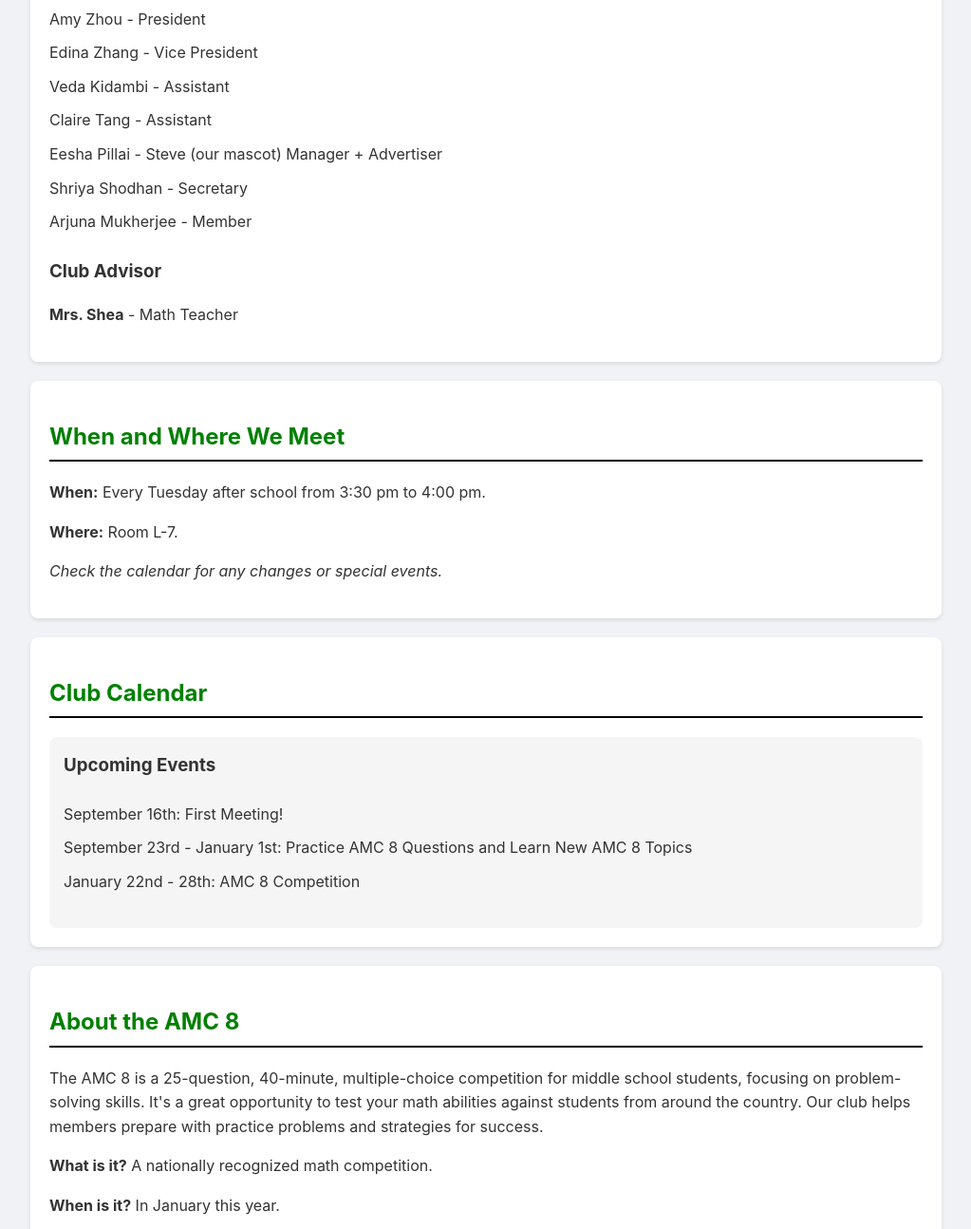
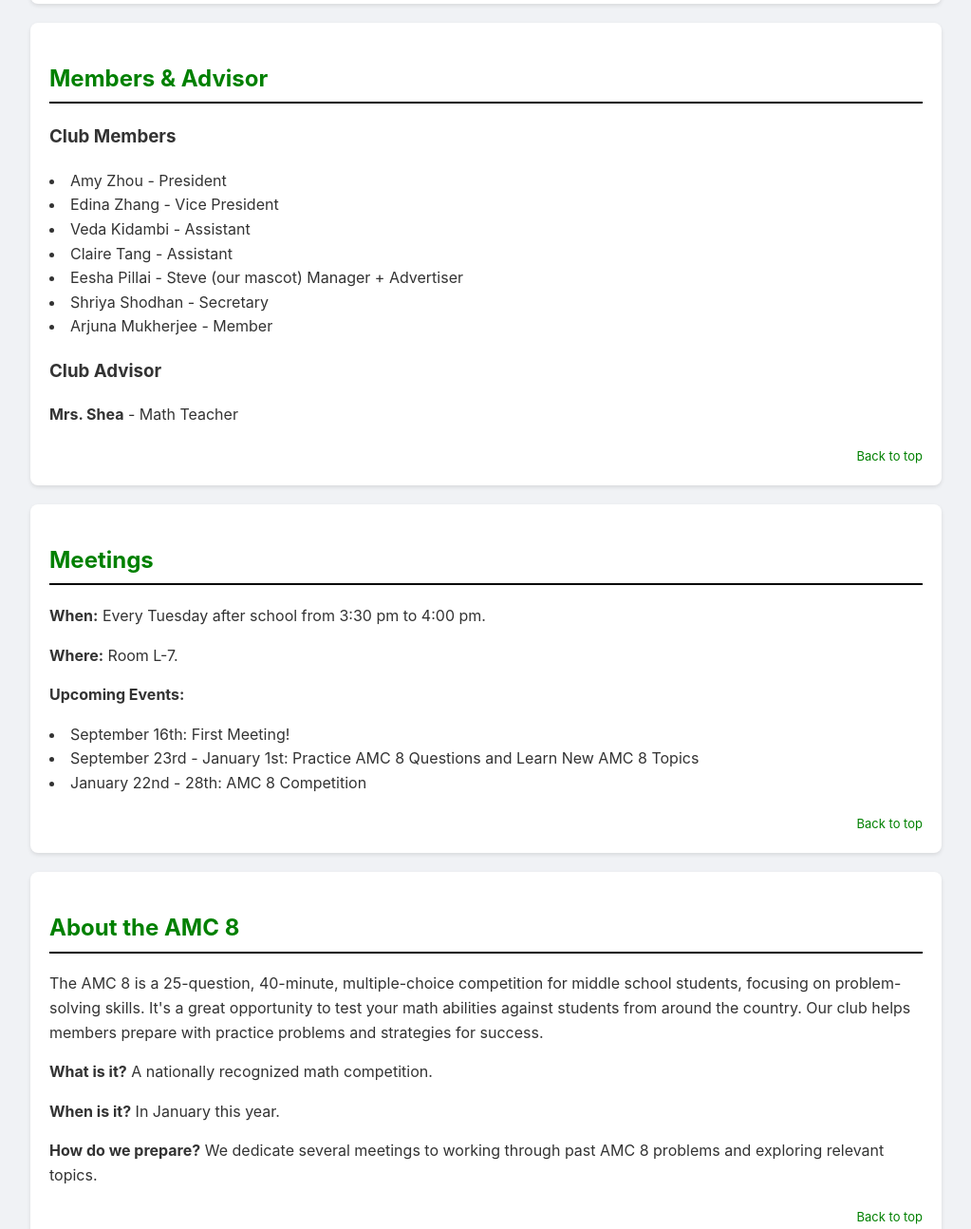
Before and after one commit to amy-amathy/math-club, a plain HTML site: page index.html in a window 1280 px wide. Shown: the part 710-2004 px from the top of the page at 95% size, without its empty margins (128-1151 px from the left). Drawn offline with Linux system fonts and the light colour scheme.

Commit message:
Add back-to-top links, update list styles, update meeting section details

```diff
--- a/index.html
+++ b/index.html
@@ -66,7 +66,8 @@
             padding: 0;
         }
         li {
-            padding: 5px 0;
+            list-style: disc;
+            list-style-position: inside;
         }
         .calendar {
             background-color: #f5f5f5; /* Light gray for contrast */
@@ -113,6 +114,20 @@
             margin: 0;
             overflow: hidden;
         }
+
+        .back-to-top {
+            display: block;
+            width:100%;
+            text-align: end;
+            margin-top: 20px;
+            text-decoration: none;
+            color: #008000; /* Green text */
+            font-size: small;
+        }
+        .back-to-top:hover {
+            font-weight: bold;
+            color: #006400; /* Darker green on hover */
+        }
     </style>
 </head>
 <body>
@@ -129,20 +144,24 @@
             <a href="#about">About Us</a>
             <a href="#members">Members & Advisor</a>
             <a href="#meetings">Meetings</a>
-            <a href="#calendar">Calendar</a>
             <a href="#amc">AMC 8 Info</a>
             <a href="#join">Join</a>
+            <a href="#potw">Problem(s) of the Week</a>
             <a href="#ask-steve">Ask Steve</a>
-            <a href="#contact">Contact</a>
         </div>
     </nav>
 
-    <div class="container">
+   <div class="container">
         <!-- About Us Section -->
         <div id="about" class="section">
             <h2>About Us</h2>
             <p>The Moore Middle School Mathletes Club is a place for students to explore their passion for mathematics in a fun and engaging environment. We work on challenging problems, prepare for competitions, and discover the beauty of numbers and logic. Our goal is to build critical thinking skills and show that math is not just about memorization, but about creativity and problem-solving.</p>
+            <p>For more information, feel free to contact us:</p>
+            <p><strong>Email:</strong> amyzho.49557@redlandsschools.net</p>
+            <p><strong>School Website:</strong> <a href="https://moore.redlandsusd.net/" target="_blank">Moore Middle School</a></p>
+            <a href="#top" class="back-to-top">Back to top</a>
         </div>
+
 
         <!-- Members & Advisor Section -->
         <div id="members" class="section">
@@ -153,25 +172,19 @@
             </ul>
             <h3>Club Advisor</h3>
             <p><strong>Mrs. Shea</strong> - Math Teacher</p>
+            <a href="#top" class="back-to-top">Back to top</a>
         </div>
 
         <!-- Meetings Section -->
         <div id="meetings" class="section">
-            <h2>When and Where We Meet</h2>
+            <h2>Meetings</h2>
             <p><strong>When:</strong> Every Tuesday after school from 3:30 pm to 4:00 pm.</p>
             <p><strong>Where:</strong> Room L-7.</p>
-            <p><em>Check the calendar for any changes or special events.</em></p>
-        </div>
-
-        <!-- Calendar Section -->
-        <div id="calendar" class="section">
-            <h2>Club Calendar</h2>
-            <div class="calendar">
-                <h3>Upcoming Events</h3>
-                <ul id="event-list">
-                    <!-- Events will be dynamically added here -->
-                </ul>
-            </div>
+            <p><strong>Upcoming Events:</strong></p>
+            <ul id="event-list">
+                <!-- Events will be dynamically added here -->
+            </ul>
+            <a href="#top" class="back-to-top">Back to top</a>
         </div>
 
         <!-- AMC 8 Info Section -->
@@ -181,6 +194,7 @@
             <p><strong>What is it?</strong> A nationally recognized math competition.</p>
             <p><strong>When is it?</strong> In January this year.</p>
             <p><strong>How do we prepare?</strong> We dedicate several meetings to working through past AMC 8 problems and exploring relevant topics.</p>
+            <a href="#top" class="back-to-top">Back to top</a>
         </div>
 
         <!-- Join Section -->
@@ -197,6 +211,14 @@
                 <button type="submit">Join the Club!</button>
             </form>
             <p id="join-message" style="display: none; margin-top: 10px;"></p>
+            <a href="#top" class="back-to-top">Back to top</a>
+        </div>
+
+        <!-- Problem(s) of the Week Section -->
+        <div id="potw" class="section">
+            <h2>Problem(s) of the Week</h2>
+            <p>Each week, we feature a math problem related to what we learned that week.</p>
+            <a href="#top" class="back-to-top">Back to top</a>
         </div>
 
         <!-- Ask Steve Section -->
@@ -211,16 +233,9 @@
                 <textarea id="steveQuestion" name="steveQuestion" rows="4" placeholder="Type your question here..." required></textarea>
                 <button type="submit">Ask Steve</button>
             </form>
+            <a href="#top" class="back-to-top">Back to top</a>
         </div>
 
-        <!-- Contact Section -->
-        <div id="contact" class="section">
-            <h2>Contact Us</h2>
-            <p>For more information, feel free to contact us:</p>
-            <p><strong>Email:</strong> amyzho.49557@redlandsschools.net</p>
-            <p><strong>School Website:</strong> <a href="https://moore.redlandsusd.net/" target="_blank">Moore Middle School</a></p>
-        </div>
-    </div>
 
     <script>
         // JavaScript for dynamic content and interactivity
@@ -246,7 +261,6 @@
         const events = [
             "September 16th: First Meeting!",
             "September 23rd - January 1st: Practice AMC 8 Questions and Learn New AMC 8 Topics",
-
             "January 22nd - 28th: AMC 8 Competition"
         ];
         const eventList = document.getElementById('event-list');
```
